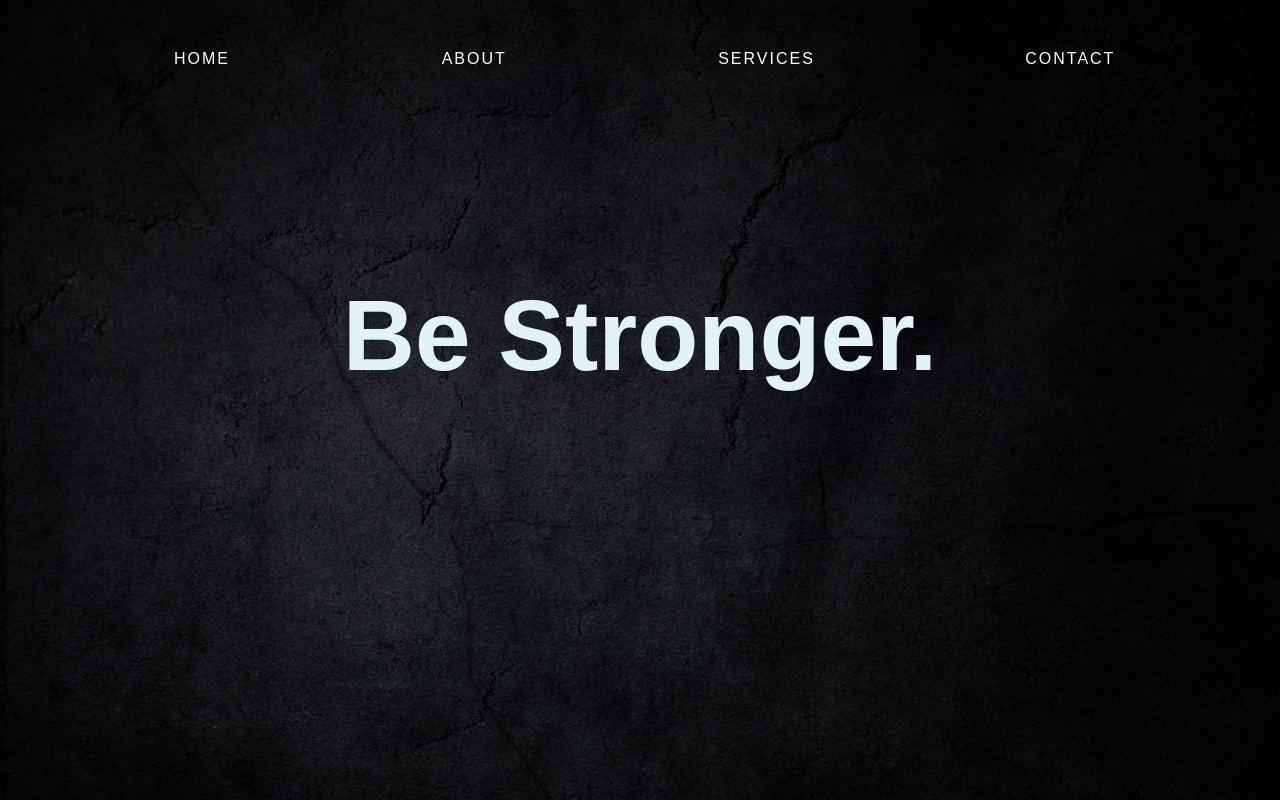
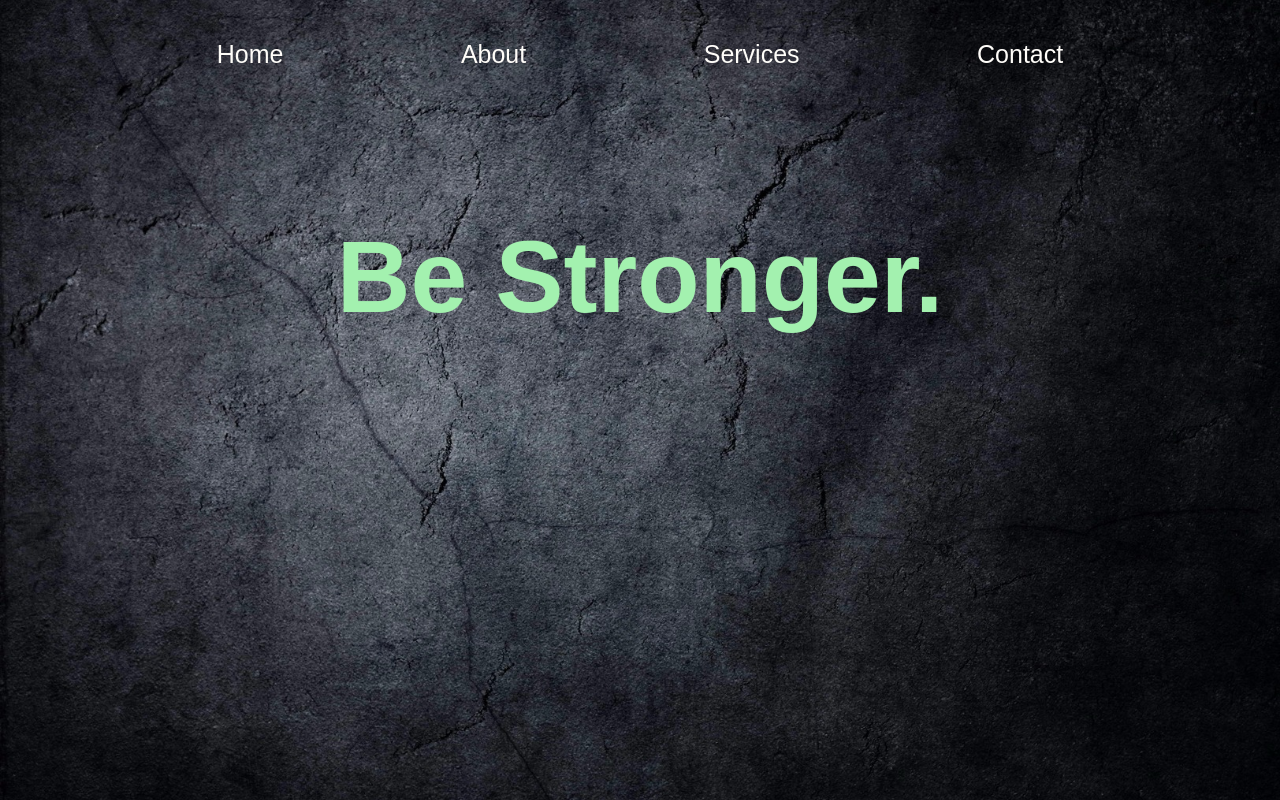
Before and after one commit to Rugnus/laba4-2sem, a plain HTML site: page index.html in a window 1280 px wide. Drawn offline with nearby package versions, Linux system fonts and the light colour scheme; a web font is replaced by a local one.

Commit message:
some changes

```diff
--- a/index.html
+++ b/index.html
@@ -1,10 +1,9 @@
 <!DOCTYPE html>
-<html lang="en" dir="ltr">
+<html lang="en">
   <head>
     <meta charset="utf-8">
     <title>Laba #4</title>
-    <meta name="viewport" content="width=device-width, initial-scale=1.0">
-    <meta name="description" content="">
+    <meta name="viewport" content="width=device-width, initial-scale=1.0, maximum-scale=1.0, user-scalable=1.0">
     <!-- Ion Icons -->
     <link href="https://unpkg.com/ionicons@4.5.10-0/dist/css/ionicons.min.css" rel="stylesheet">
     <!-- My Styles -->
@@ -21,7 +20,7 @@
   <body>
 
     <header>
-      <div class="container">
+      <div class="container header__container">
         <nav>
           <ul>
             <li><a href="#">Home</a></li>
@@ -30,8 +29,9 @@
             <li><a href="#">Contact</a></li>
           </ul>
         </nav>
+        <h1 class="header__title">Be Stronger.</h1>
       </div>
-      <h1>Be Stronger.</h1>
+
     </header>
 
 
--- a/styles.css
+++ b/styles.css
@@ -2,6 +2,10 @@
   padding: 0;
   margin: 0;
   box-sizing: border-box;
+}
+
+*::selection {
+  color: #baf1a1;
 }
 
 html {
@@ -9,128 +13,57 @@ html {
   font-family: Saira Semi Condensed, sans-serif;
 }
 
-body {
-  overflow-x: hidden;
-}
-
 a {
   text-decoration: none;
   color: #fffdf9;
 }
 
+.container {
+  display: flex;
+  flex-direction: column;
+}
+
 header {
   width: 100%;
-  height: 100vh;
-  background: linear-gradient(to bottom, rgba(0,0,0,0.8), rgba(0, 0, 0, 0.5)), url(images/header_fon.jpg) center no-repeat;
+  min-height: 100vh;
+  background: url(images/header_fon.jpg) center no-repeat;
   background-size: cover;
 }
 
-.container {
-  max-width: 120rem;
-  width: 90%;
+nav {
+  width: 80%;
   margin: 0 auto;
 }
 
-nav {
-  padding-top: 5rem;
+ul {
   display: flex;
-  justify-content: space-between;
-  align-items: center;
-  text-transform: uppercase;
-  font-size: 1.6rem;
+  padding-top: 4rem;
+  font-size: 2.5rem;
+  justify-content: space-around;
+  font-weight: 500;
 }
 
-.brand {
-  font-size: 3rem;
-  font-weight: 300;
-  transform: translateX(-100rem);
-  animation: slideIn .5s forwards;
+ul li {
+  list-style: none;
 }
 
-.brand span {
-  color: crimson;
+ul li a:hover {
+  color: #e8f9e9;
+  transition-delay: 0.3s;
 }
 
-nav ul {
-  display: flex;
-}
-
-nav ul li {
-  list-style: none;
-
-}
-
-nav ul li a {
-  padding: 1rem 0;
-  margin: 0 11rem;
+.header__title {
   position: relative;
-  letter-spacing: 2px;
-}
-
-
-nav ul li a::before,
-nav ul li a::after {
-    content: "";
-    position: absolute;
-    width: 100%;
-    height: 2px;
-    background-color: #50bda1;
-    left: 0;
-    transform: scaleX(0);
-    transition: all .5s;
-}
-
-nav ul li a::before {
-  top: 0;
-  transform-origin: left;
-}
-
-nav ul li a::after {
-  bottom: 0;
-  transform-origin: right;
-}
-
-nav ul li a:hover::before,
-nav ul li a:hover::after {
-  transform: scaleX(1);
-}
-
-header h1 {
-  color: #e1f4f3  ;
+  margin: 15rem 0;
   text-align: center;
-  padding: 15% 0;
-  font-size: 10rem;
+  color: #a3f1af;
+  font-size: 10.2rem;
 }
 
 
 
-
-
-
-
-
-
-
-
-
-
-
-
-
-
-
-
-
-
-
-
-
-@media screen and (min-width: 350px) {
-  header {
-    height: 100vh;
-  }
-
-  header h1 {
-    font-size: 10rem;
+@media screen and (max-width: 480px) {
+  .header__title {
+    font-size: 7rem;
   }
 }
```
